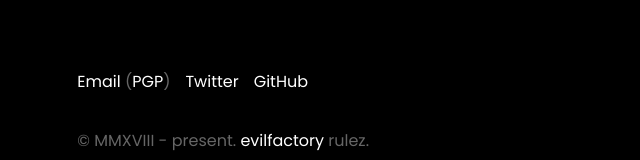
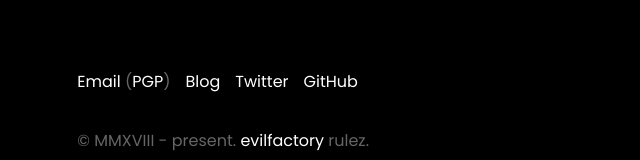
Before and after one commit to evilfactorylabsarchive/web, a Next.js app: page / in a window 1280 px wide. Shown: the part 1906-2066 px from the top of the page, without its empty margins (8-648 px from the left). Built offline with nearby package versions, Linux system fonts and the light colour scheme.

Commit message:
feat: add link to the new blog page

```diff
--- a/components/Footer.js
+++ b/components/Footer.js
@@ -13,6 +13,11 @@ export default ({ links }) => (
           PGP
         </a>
         )
+      </span>
+      <span>
+        <Link href='/blog'>
+          <a>Blog</a>
+        </Link>
       </span>
       {links.map(link => (
         <span key={link.id}>
```
